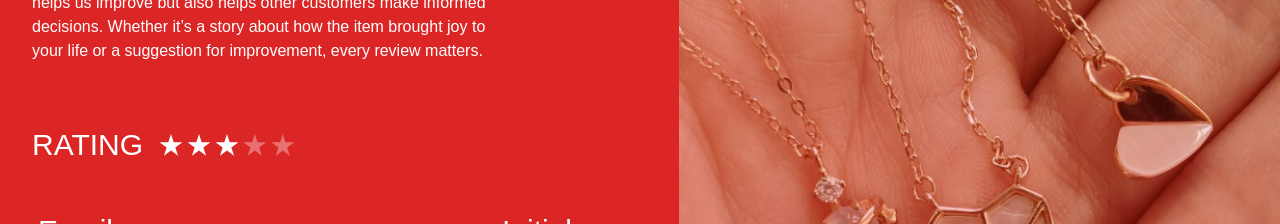
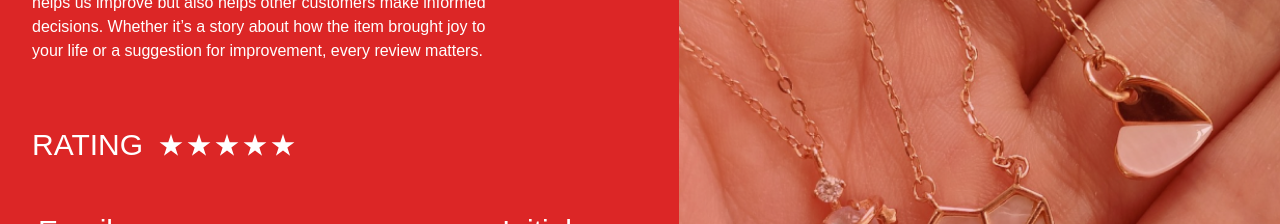
Before and after one commit to HumptyDumpy01/viajewels-app-enhanced, an Angular app: page /jewelry/1 in a window 1280 px wide. Shown: the part 2300-2524 px from the top of the page. Built offline with nearby package versions, Linux system fonts and the light colour scheme; a web font is replaced by a local one.

Commit message:
Started working with the form submission in leave-a-reply section.

```diff
--- a/src/app/UI/controls/input-control/input-control.component.html
+++ b/src/app/UI/controls/input-control/input-control.component.html
@@ -1,5 +1,6 @@
 <div class="group">
-  <input [class]="inputStyles" [placeholder]="placeholder()" [required]="required()" [type]="type()">
+  <input [class]="inputStyles" [name]="name()" [placeholder]="placeholder()"
+         [required]="required()" [type]="type()">
   <span
     [class]="'group-focus-within:opacity-100 opacity-0 leading-relaxed pl-0.5 mt-1 inline-block ' + (mode() === 'red' ? 'text-white':
      'text-zinc-800')">{{ helperText() }}</span>
--- a/src/app/UI/controls/input-control/input-control.component.ts
+++ b/src/app/UI/controls/input-control/input-control.component.ts
@@ -1,9 +1,12 @@
 import { Component, input } from '@angular/core';
 import { ControlType } from '../../../../utils/generic-types/control.type';
+import { FormsModule } from '@angular/forms';
 
 @Component({
   selector: 'app-input-control',
-  imports: [],
+  imports: [
+    FormsModule
+  ],
   standalone: true,
   templateUrl: './input-control.component.html',
   styleUrl: './input-control.component.css'
@@ -13,8 +16,10 @@ export class InputControlComponent {
   required = input<boolean>(true);
   type = input.required<ControlType>();
   helperText = input.required<string>();
+  name = input<string>(``);
+  mode = input<InputControlMode>(`red`);
 
-  mode = input<InputControlMode>(`red`);
+  formControlName = input<string>(``);
 
   get inputStyles() {
     const redStyles = `
--- a/src/app/pages/jewel/leave-review/leave-review.component.html
+++ b/src/app/pages/jewel/leave-review/leave-review.component.html
@@ -20,24 +20,33 @@
       </div>
       <div class="flex items-center">
         <div class="flex items-center">
-          <form class="w-full flex flex-col gap-14">
+          <form (ngSubmit)="onSubmit()" [formGroup]="leaveReviewForm" class="w-full flex flex-col gap-14">
             <div class="flex justify-center flex-col gap-1">
               <div class="flex items-center gap-4 mb-7">
                 <span class="uppercase text-3xl text-white">rating</span>
                 <div class="flex items-center gap-1">
-                  <app-star-white-icon class="cursor-pointer" mode="filled" />
-                  <app-star-white-icon class="cursor-pointer" mode="filled" />
-                  <app-star-white-icon class="cursor-pointer" mode="filled" />
-                  <app-star-white-icon class="cursor-pointer" mode="transparent" />
-                  <app-star-white-icon class="cursor-pointer" mode="transparent" />
+                  <app-star-white-icon (click)="setRating(1)" [mode]="rating >= 1 ? 'filled' : 'transparent'"
+                                       class="cursor-pointer" />
+                  <app-star-white-icon (click)="setRating(2)" [mode]="rating >= 2 ? 'filled' : 'transparent'"
+                                       class="cursor-pointer" />
+                  <app-star-white-icon (click)="setRating(3)" [mode]="rating >= 3 ? 'filled' : 'transparent'"
+                                       class="cursor-pointer" />
+                  <app-star-white-icon (click)="setRating(4)" [mode]="rating >= 4 ? 'filled' : 'transparent'"
+                                       class="cursor-pointer" />
+                  <app-star-white-icon (click)="setRating(5)" [mode]="rating >= 5 ? 'filled' : 'transparent'"
+                                       class="cursor-pointer" />
                 </div>
               </div>
               <div class="flex items-center gap-20">
-                <app-input-control class="max-w-96" helperText="Enter your email" placeholder="Email" type="email" />
-                <app-input-control class="max-w-96" helperText="Enter your initials" placeholder="Initials"
+                <app-input-control class="max-w-96" helperText="Enter a valid email" name="email"
+                                   placeholder="Email" type="email" />
+                <app-input-control class="max-w-96" helperText="Enter your initials. At least 2 characters"
+                                   name="initials"
+                                   placeholder="Initials"
                                    type="text" />
               </div>
-              <app-input-control class="w-full" helperText="Enter your review" placeholder="Review" type="text" />
+              <app-input-control class="w-full" helperText="Enter your review. From 10 to 800 characters long."
+                                 name="review" placeholder="Review" type="text" />
             </div>
             <app-viajewels-button label="leave Review" styling="empty-white" type="submit" />
           </form>
--- a/src/app/pages/jewel/leave-review/leave-review.component.ts
+++ b/src/app/pages/jewel/leave-review/leave-review.component.ts
@@ -4,6 +4,7 @@ import { ParagraphComponent } from '../../../typography/paragraph/paragraph.comp
 import { InputControlComponent } from '../../../UI/controls/input-control/input-control.component';
 import { ViajewelsButtonComponent } from '../../../UI/buttons/viajewels-button/viajewels-button.component';
 import { StarWhiteIconComponent } from '../../../UI/icons/star-white-icon/star-white-icon.component';
+import { FormControl, FormGroup, FormsModule, ReactiveFormsModule, Validators } from '@angular/forms';
 
 @Component({
   selector: 'app-leave-review',
@@ -12,12 +13,34 @@ import { StarWhiteIconComponent } from '../../../UI/icons/star-white-icon/star-w
     ParagraphComponent,
     InputControlComponent,
     ViajewelsButtonComponent,
-    StarWhiteIconComponent
+    StarWhiteIconComponent,
+    FormsModule,
+    ReactiveFormsModule
   ],
   standalone: true,
   templateUrl: './leave-review.component.html',
   styleUrl: './leave-review.component.css'
 })
 export class LeaveReviewComponent {
+  rating = 5;
+
+  leaveReviewForm = new FormGroup({
+    email: new FormControl(``, {
+      validators: [Validators.email, Validators.required, Validators.maxLength(150)]
+    }),
+    initials: new FormControl(``, {
+      validators: [Validators.required, Validators.minLength(2), Validators.maxLength(150)]
+    }),
+    review: new FormControl(``, {
+      validators: [Validators.required, Validators.minLength(10), Validators.maxLength(800)]
+    })
+  });
+
+  setRating(rating: number) {
+    this.rating = rating;
+  }
+
+  onSubmit() {
+  }
 
 }
```
